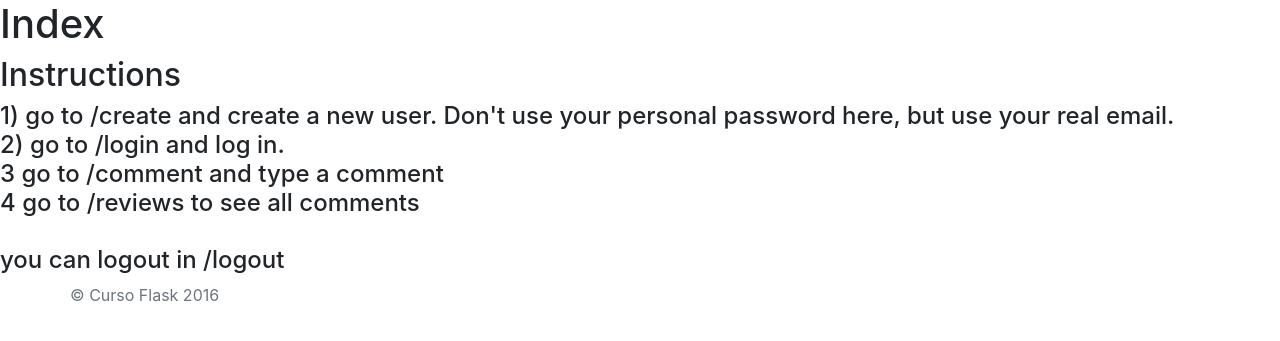
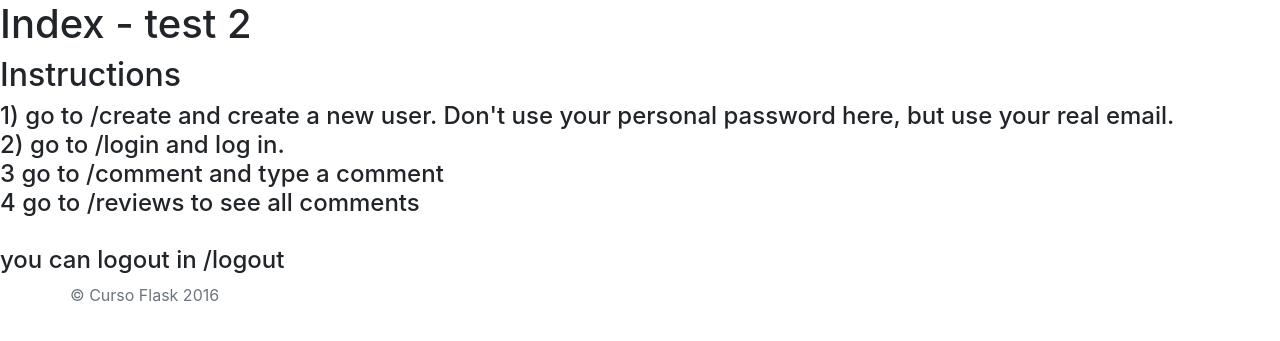
Before and after one commit to arturoalf93/CFwebapp, a Flask app: page / in a window 1280 px wide. Shown: the top 341 px of the page. Run offline with Flask 2, Linux system fonts and the light colour scheme; some libraries are stand-ins or nearby versions.

Commit message:
Add files via upload

```diff
--- a/templates/index.html
+++ b/templates/index.html
@@ -2,7 +2,7 @@
 {% block title %} Index  {% endblock %}
 
 {% block content %}
-		<h1> Index</h1>
+		<h1> Index - test 2</h1>
 
 		<h2> Instructions</h2>
 
```
